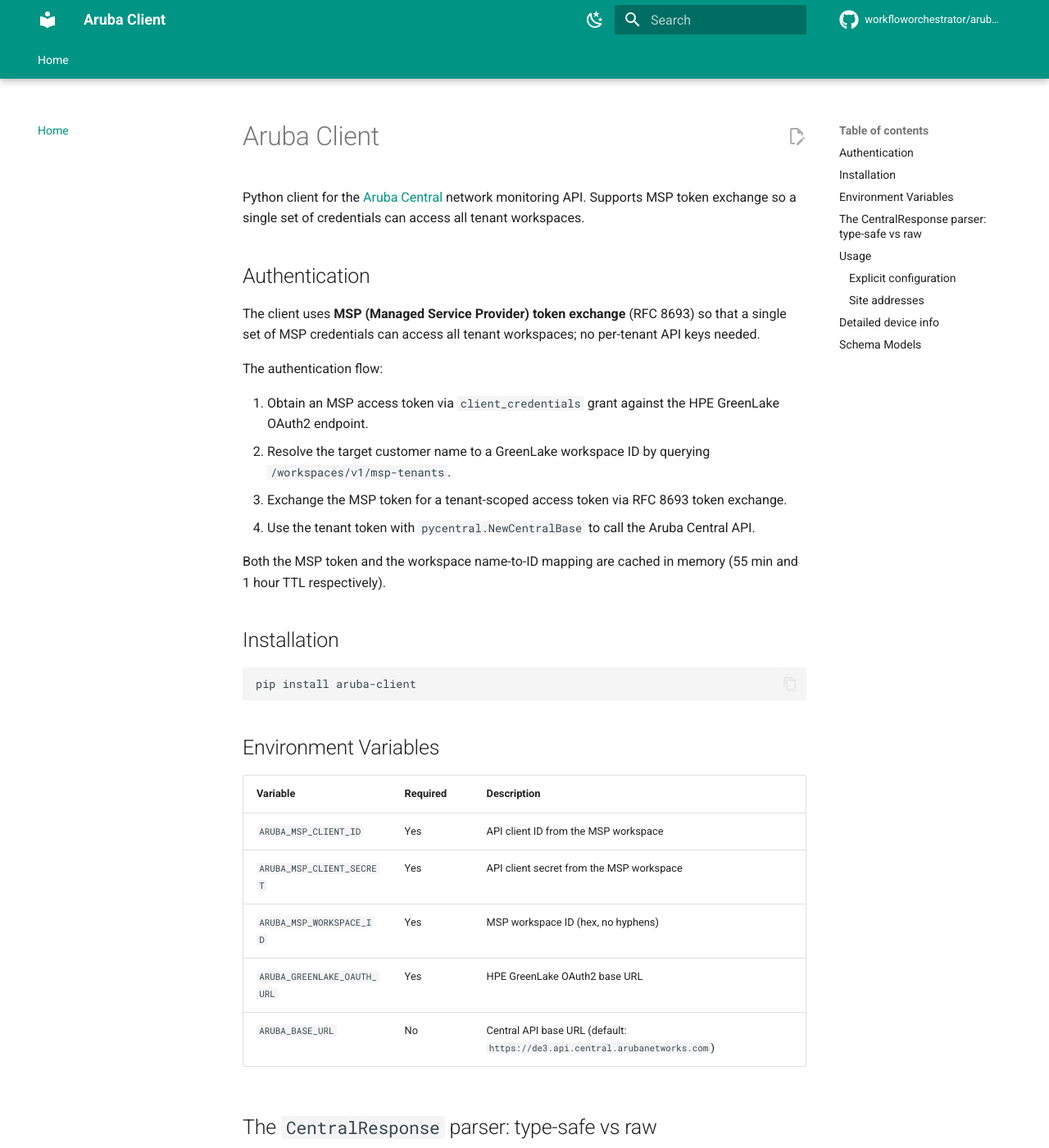
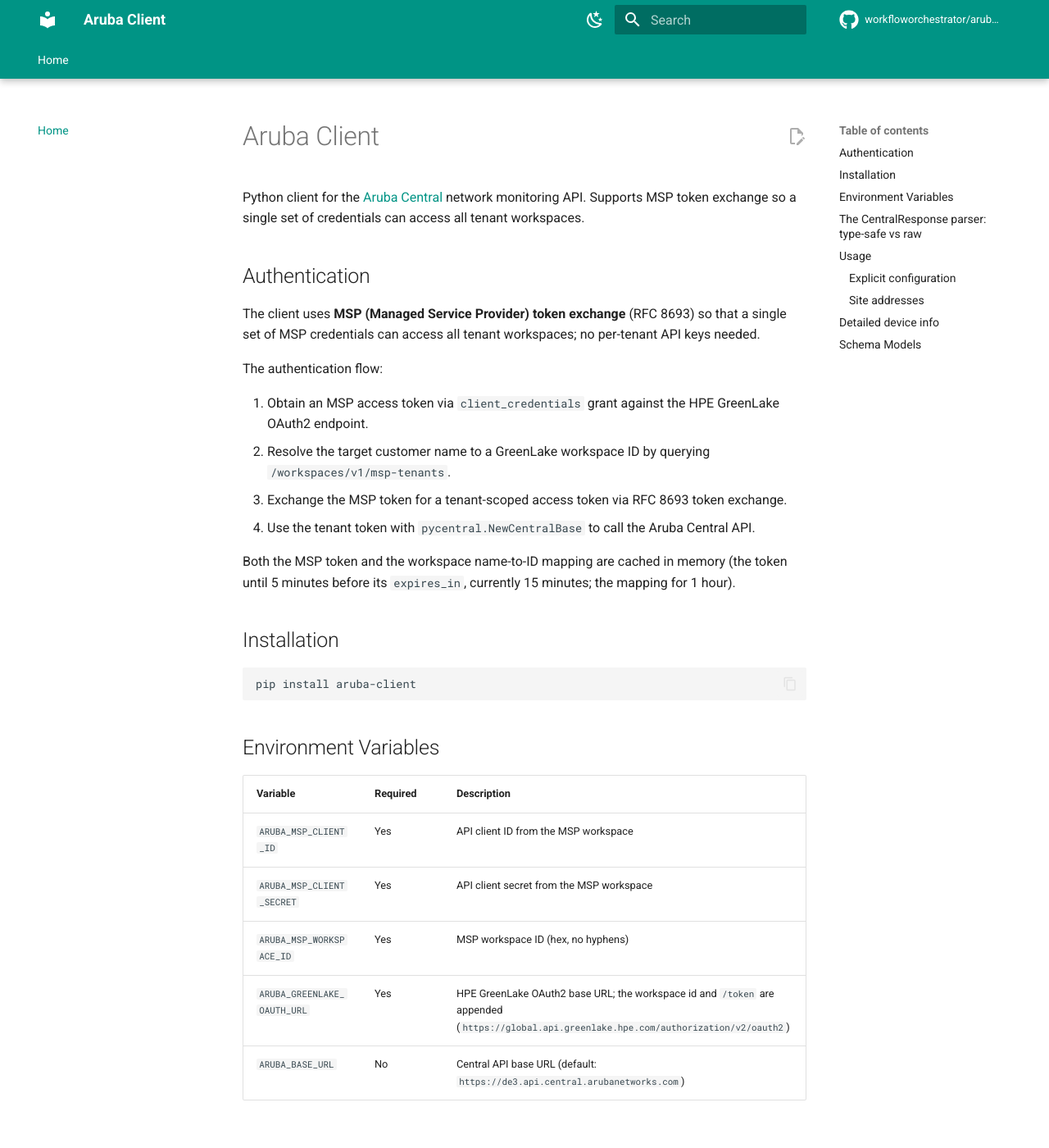
Before and after one commit to workfloworchestrator/aruba-client, an MkDocs documentation site: the page built from docs/index.md, in a window 1280 px wide and 1400 px high. Shown: the whole window at 82% size. Built offline with MkDocs 1.6.1 and Material for MkDocs 9.7.7, drawn with Linux system fonts in a browser that asks for light colours; comment, search, counter and statistics services are not loaded; some of the changed text lies outside the part shown.

Commit message:
Fix GreenLake OAuth URL example and token TTL in docs
Co-Authored-By: Claude Opus 5.5 <noreply@anthropic.com>

````diff
--- a/docs/index.md
+++ b/docs/index.md
@@ -13,7 +13,7 @@ The authentication flow:
 3. Exchange the MSP token for a tenant-scoped access token via RFC 8693 token exchange.
 4. Use the tenant token with `pycentral.NewCentralBase` to call the Aruba Central API.
 
-Both the MSP token and the workspace name-to-ID mapping are cached in memory (55 min and 1 hour TTL respectively).
+Both the MSP token and the workspace name-to-ID mapping are cached in memory (the token until 5 minutes before its `expires_in`, currently 15 minutes; the mapping for 1 hour).
 
 ## Installation
 
@@ -28,7 +28,7 @@ pip install aruba-client
 | `ARUBA_MSP_CLIENT_ID` | Yes | API client ID from the MSP workspace |
 | `ARUBA_MSP_CLIENT_SECRET` | Yes | API client secret from the MSP workspace |
 | `ARUBA_MSP_WORKSPACE_ID` | Yes | MSP workspace ID (hex, no hyphens) |
-| `ARUBA_GREENLAKE_OAUTH_URL` | Yes | HPE GreenLake OAuth2 base URL |
+| `ARUBA_GREENLAKE_OAUTH_URL` | Yes | HPE GreenLake OAuth2 base URL; the workspace id and `/token` are appended (`https://global.api.greenlake.hpe.com/authorization/v2/oauth2`) |
 | `ARUBA_BASE_URL` | No | Central API base URL (default: `https://de3.api.central.arubanetworks.com`) |
 
 ## The `CentralResponse` parser: type-safe vs raw
@@ -79,7 +79,7 @@ config = ArubaConfig(
     MSP_CLIENT_ID="my-client-id",
     MSP_CLIENT_SECRET="my-secret",
     MSP_WORKSPACE_ID="abcdef123456",
-    GREENLAKE_OAUTH_URL="https://sso.common.cloud.hpe.com/as/token.oauth2",
+    GREENLAKE_OAUTH_URL="https://global.api.greenlake.hpe.com/authorization/v2/oauth2",
 )
 conn = get_central_client("My Tenant", config=config)
 ```
````
Also changed, not shown: README.md (+1 -1 lines), 1 other file.
